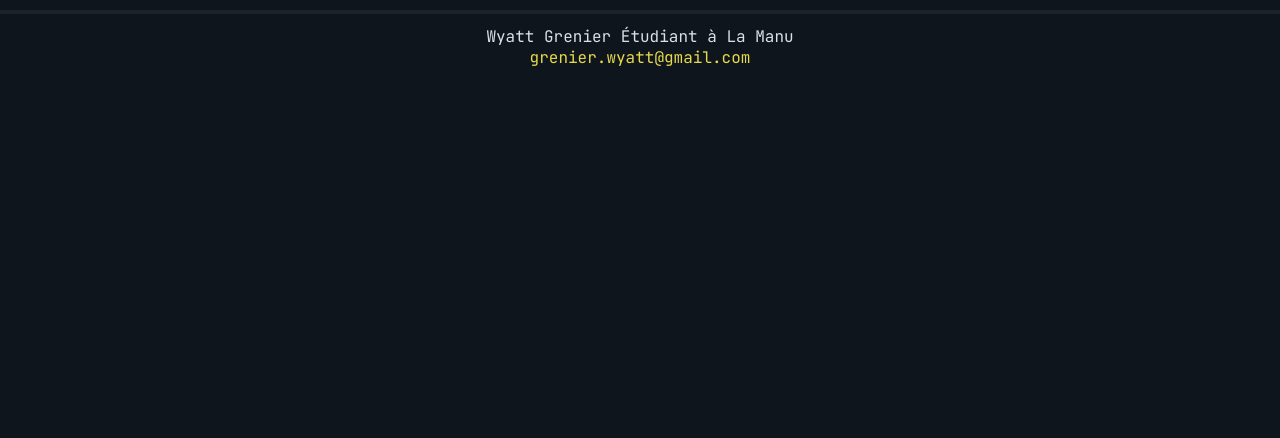
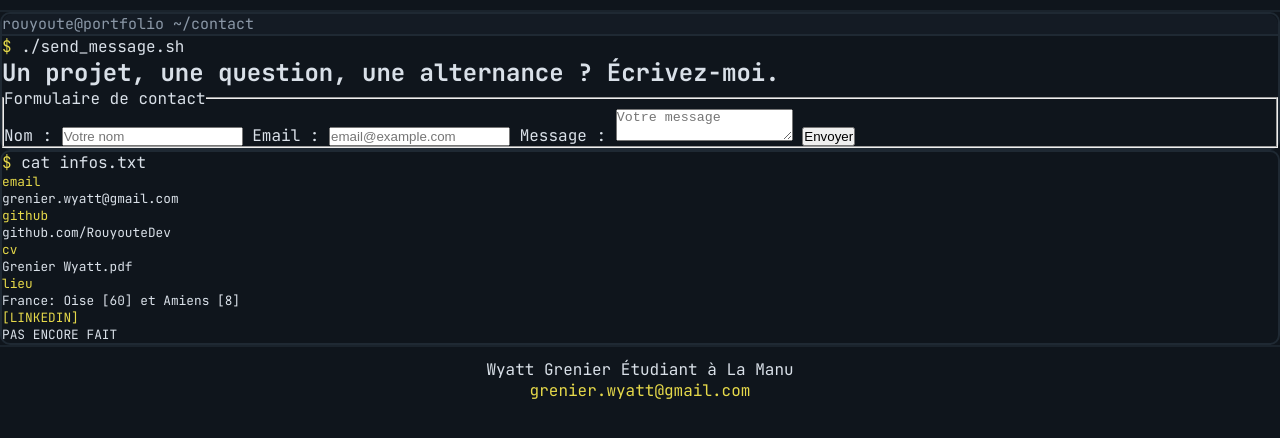
Before and after one commit to RouyouteDev/PORTFOLIO, a plain HTML site: page contact.html in a window 1280 px wide. Shown: the part 64-502 px from the top of the page. Drawn offline with Linux system fonts and the light colour scheme.

Commit message:
Add contact form and additional information sections to contact page

```diff
--- a/contact.html
+++ b/contact.html
@@ -37,8 +37,48 @@
             <li class="listeelt" id="actif"><a href="contact.html"><span class="yellow-colored">$</span> cd ~/contact</a></li>
         </ul>
     </nav>
-    <main>
+    <main class="mainContent">
+        <section id="top-section">
+            <div id="head-top-section">
+                <ul class="circles">
+                    <li></li>
+                    <li></li>
+                    <li></li>
+                </ul>
+                <p>rouyoute@<strong>portfolio</strong> ~/contact</p>
+            </div>
+            <p class="cmd-lines"><span class="yellow-colored">$</span> ./send_message.sh</p>
+            <h1>Un projet, une question, une alternance ? Écrivez-moi.</h1>
+            <form>
+                <fieldset>
+                    <legend>Formulaire de contact</legend>
+                    <label for="name">Nom :</label>
+                    <input type="text" id="name" name="name" placeholder="Votre nom" required>
 
+                    <label for="email">Email :</label>
+                    <input type="email" id="email" name="email" placeholder="email@example.com" required>
+
+                    <label for="message">Message :</label>
+                    <textarea id="message" name="message" placeholder="Votre message" required></textarea>
+
+                    <button type="submit">Envoyer</button>
+            </form>
+        </section>
+        <section>
+            <p><span class="yellow-colored">$</span> cat infos.txt</p>
+            <ul class="sections-list">
+                <li class="yellow-colored">email</li>
+                <li><a href="mailto:grenier.wyatt@gmail.com">grenier.wyatt@gmail.com</a></li>
+                <li class="yellow-colored">github</li>
+                <li>github.com/RouyouteDev<li>
+                <li class="yellow-colored">cv</li>
+                <li>Grenier Wyatt.pdf</li>
+                <li class="yellow-colored">lieu</li>
+                <li>France: Oise [60] et Amiens [8]</li>
+                <li class="yellow-colored">[LINKEDIN]</li>
+                <li>PAS ENCORE FAIT</li>
+            </ul>
+        </section>
     </main>
         <footer>
         <ul>
```
